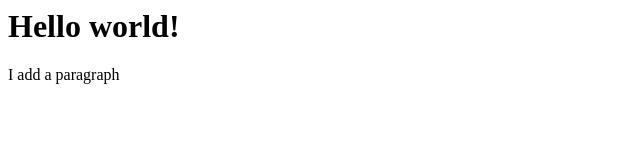
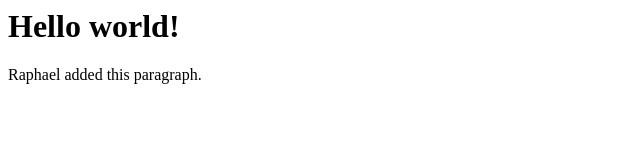
Before and after one commit to tanck09/TestGit, a plain HTML site: page index.html in a window 1280 px wide. Shown: the full height of the page, 0-640 px from the left. Drawn offline with Linux system fonts and the light colour scheme.

Commit message:
Raphael add para

```diff
--- a/index.html
+++ b/index.html
@@ -6,7 +6,7 @@
     <h1>
         Hello world!
     </h1>
-	<p>I add a paragraph</p>
+	<p>Raphael added this paragraph.</p>
 
 </body>
 </html>
```
